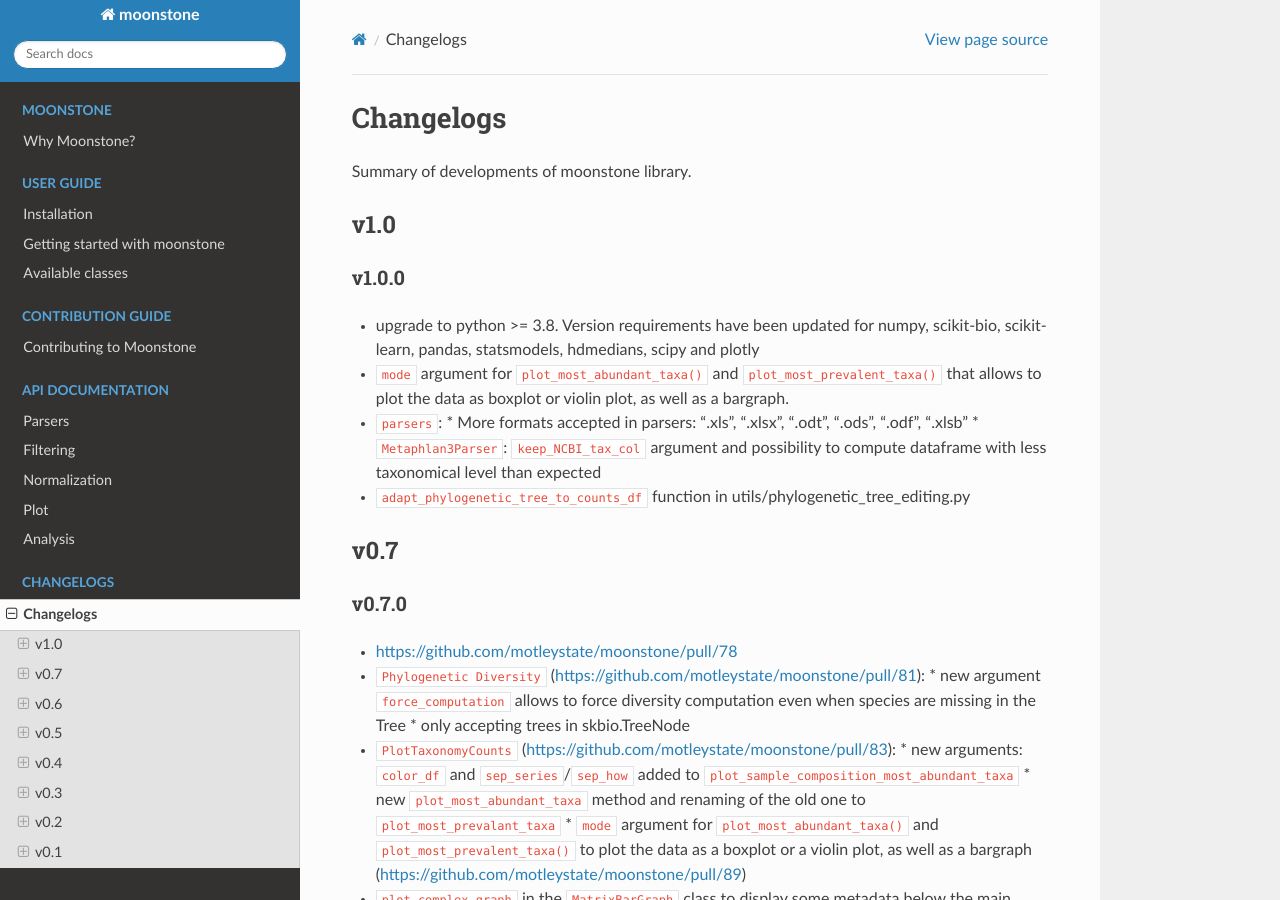
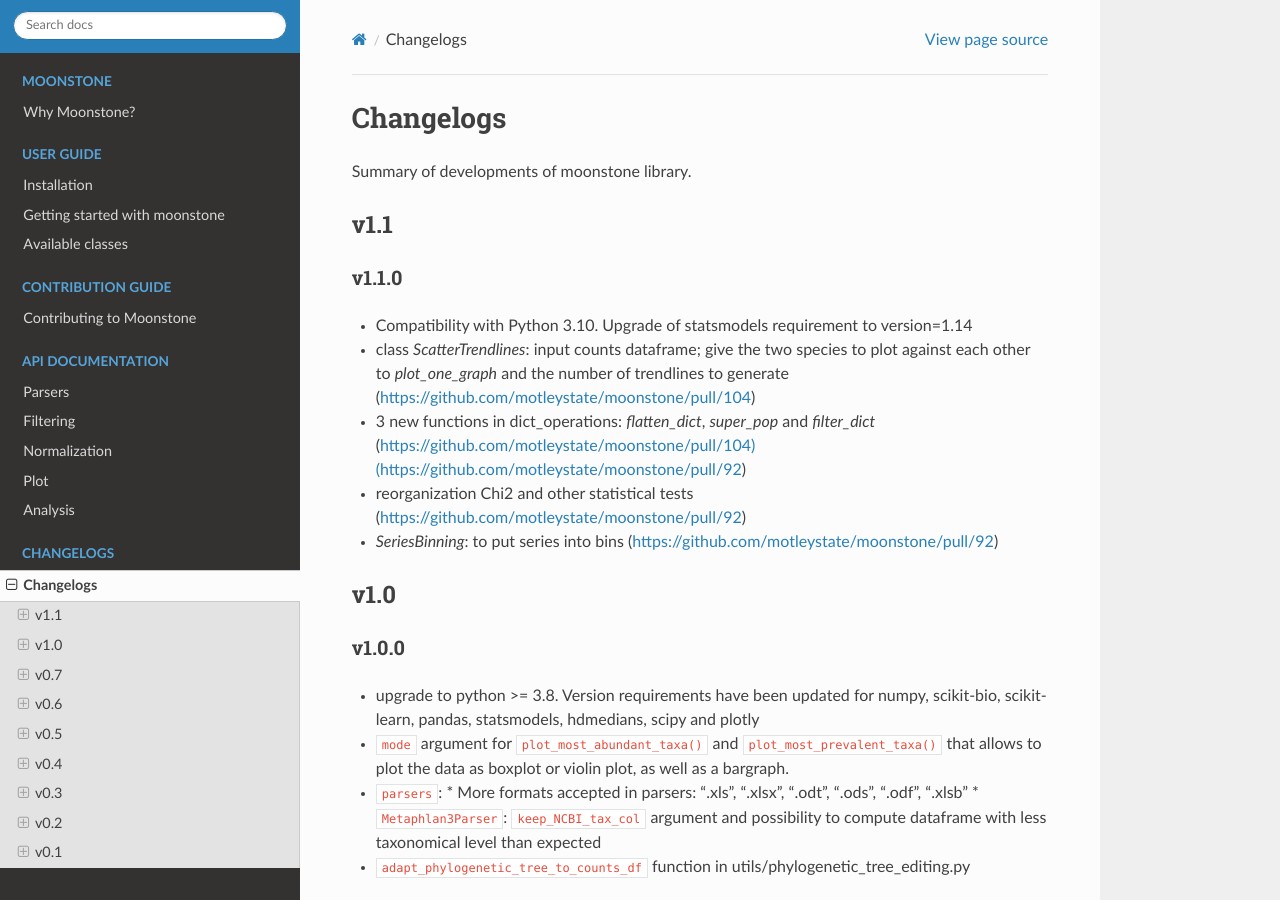
Before and after one commit to motleystate/moonstone, a Sphinx documentation site: the page built from docs/changelogs.rst, in a window 1280 px wide and 900 px high. Built offline with Sphinx 7.4.7 and the Read the Docs theme 2.0.0, drawn with Linux system fonts in a browser that asks for light colours.

Commit message:
version bump

```diff
--- a/docs/changelogs.rst
+++ b/docs/changelogs.rst
@@ -6,6 +6,18 @@ Changelogs
 
 Summary of developments of moonstone library.
 
+
+v1.1
+====
+
+v1.1.0
+------
+
+* Compatibility with Python 3.10. Upgrade of statsmodels requirement to version=1.14
+* class `ScatterTrendlines`: input counts dataframe; give the two species to plot against each other to `plot_one_graph` and the number of trendlines to generate (https://github.com/motleystate/moonstone/pull/104)
+* 3 new functions in dict_operations: `flatten_dict`, `super_pop` and `filter_dict` (https://github.com/motleystate/moonstone/pull/104)(https://github.com/motleystate/moonstone/pull/92)
+* reorganization Chi2 and other statistical tests (https://github.com/motleystate/moonstone/pull/92)
+* `SeriesBinning`: to put series into bins (https://github.com/motleystate/moonstone/pull/92)
 
 v1.0
 ====
--- a/moonstone/version.py
+++ b/moonstone/version.py
@@ -1,2 +1,2 @@
-version_info = (1, 0, 0)
+version_info = (1, 1, 0)
 __version__ = '.'.join(str(c) for c in version_info)
```
